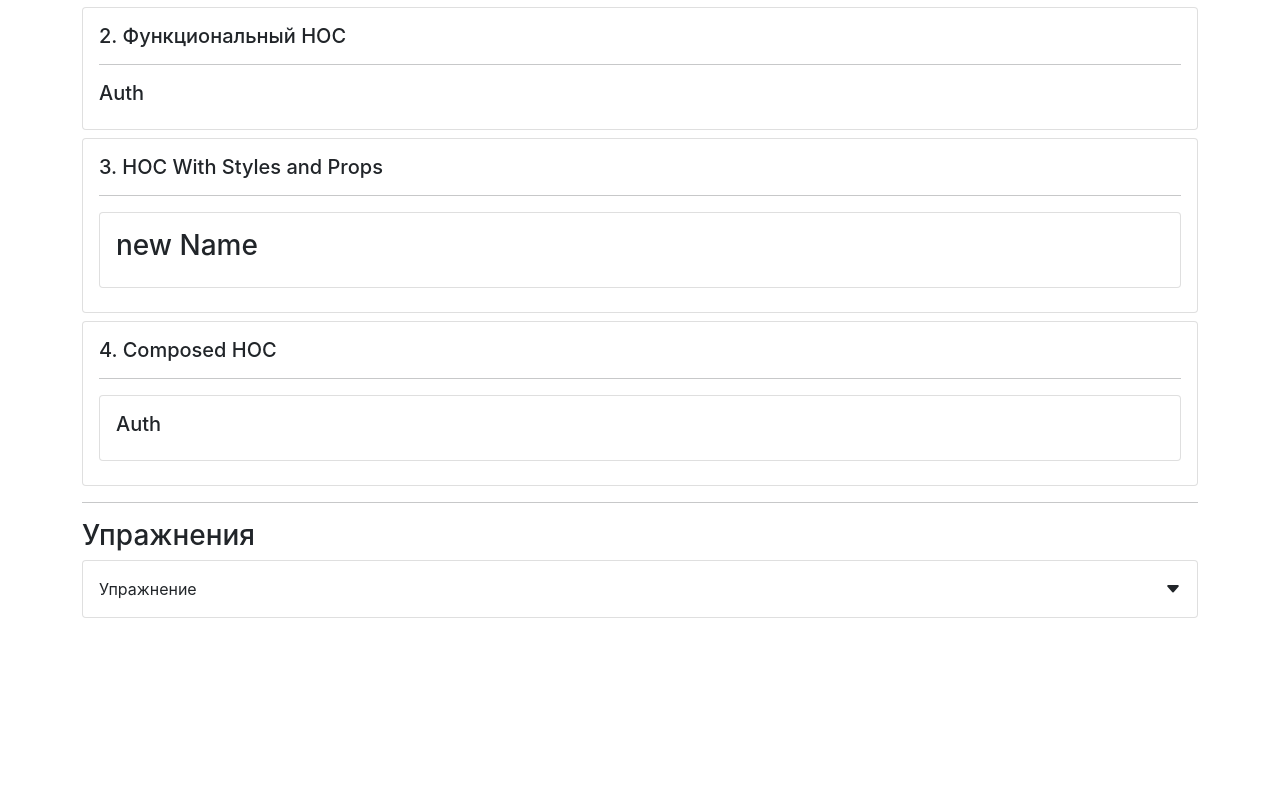
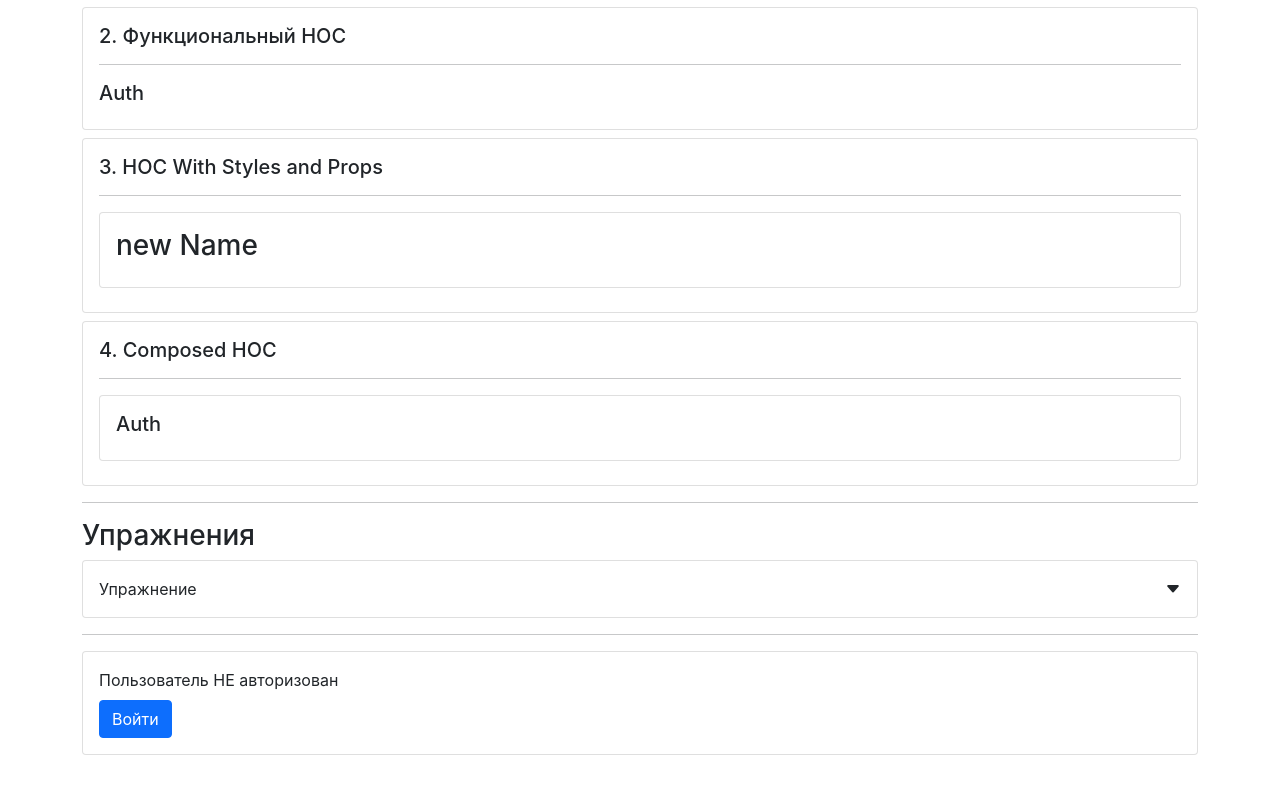
Before and after one commit to novik-developer/start-hooks, a React (Create React App) app: page /hoc in a window 1280 px wide. Shown: the part 468-1259 px from the top of the page. Before the commit the page ends 1154 px from the top, so only its background shows below. Built offline with nearby package versions, Linux system fonts and the light colour scheme.

Commit message:
homework/hoc

```diff
--- /dev/null
+++ b/src/app/components/exercises/hocComponent/SimpleComponent.jsx
@@ -0,0 +1,21 @@
+import React from "react";
+import PropTypes from "prop-types";
+
+const SimpleComponent = ({ onLogin, onLogOut, isAuth }) => {
+    return (
+        <button
+            className="btn btn-primary"
+            onClick={isAuth ? onLogOut : onLogin}
+        >
+            {" "}
+            {isAuth ? "Выйти из системы" : "Войти"}
+        </button>
+    );
+};
+
+SimpleComponent.propTypes = {
+    onLogin: PropTypes.func,
+    onLogOut: PropTypes.func,
+    isAuth: PropTypes.string
+};
+export default SimpleComponent;
--- /dev/null
+++ b/src/app/components/exercises/hocComponent/withFunctions.jsx
@@ -0,0 +1,38 @@
+import { useHistory } from "react-router-dom/cjs/react-router-dom.min";
+import React from "react";
+import CardWrapper from "../../common/Card";
+
+const withFunctions = (Component) => (props) => {
+    const history = useHistory();
+    const isAuth = localStorage.getItem("auth");
+
+    const handleLogin = () => {
+        localStorage.setItem("auth", "token");
+        console.log("dataLogIn", isAuth);
+        history.replace("/hoc");
+    };
+    const handleLogOut = () => {
+        console.log("dataLogOut", isAuth);
+
+        localStorage.removeItem("auth", "token");
+        history.replace("/hoc");
+    };
+
+    return (
+        <CardWrapper>
+            <div className="mb-2">
+                Пользователь
+                {isAuth ? " " : " НЕ "}
+                авторизован
+            </div>
+            <Component
+                {...props}
+                isAuth={isAuth}
+                onLogin={handleLogin}
+                onLogout={handleLogOut}
+            />
+        </CardWrapper>
+    );
+};
+
+export default withFunctions;
--- a/src/app/components/exercises/hocExercise.jsx
+++ b/src/app/components/exercises/hocExercise.jsx
@@ -1,8 +1,14 @@
 import React from "react";
+
 import CollapseWrapper from "../common/collapse";
+import Divider from "../common/divider";
+import SimpleComponent from "./hocComponent/SimpleComponent";
+import withFunctions from "./hocComponent/withFunctions";
 
 const HocExercise = () => {
+    const ComponentWithHoc = withFunctions(SimpleComponent);
     return (
+        <>
             <CollapseWrapper title="Упражнение">
                 <p className="mt-3">
                     Вам необходимо реализовать компонент{" "}
@@ -15,9 +21,9 @@ const HocExercise = () => {
                         <code>isAuth</code>
                     </li>
                     <li>
-                    Отображает кнопку &quot;Войти&quot;, если пользователь НЕ
-                    авторизован (зависит от параметра <code>isAuth</code> в{" "}
-                    <code>props</code>)
+                        Отображает кнопку &quot;Войти&quot;, если пользователь
+                        НЕ авторизован (зависит от параметра <code>isAuth</code>{" "}
+                        в <code>props</code>)
                     </li>
                     <li>
                         Отображает кнопку с содержанием &quot;Выйти из
@@ -32,8 +38,8 @@ const HocExercise = () => {
                 </ul>
                 <p className="mt-3">
                     Вам необходимо создать HOC с названием{" "}
-                <code>withFunctions</code>, который будет принимать компонент{" "}
-                <code>SimpleComponent</code> и делать следующее:
+                    <code>withFunctions</code>, который будет принимать
+                    компонент <code>SimpleComponent</code> и делать следующее:
                 </p>
                 <ul>
                     <li>
@@ -44,18 +50,18 @@ const HocExercise = () => {
                         Передает параметр <code>isAuth</code>. Этот параметр
                         является обычной переменной <code>const</code> в функции{" "}
                         <code>withFunctions</code> и содержит в себе результат
-                    проверки наличия данных в <code>localStorage</code> по ключу{" "}
-                    <code>auth</code>. На текущий момент нам не важно, какие
-                    данные там хранить (например можно проверять наличие строки{" "}
-                    <code>&quot;token&quot;</code>)
+                        проверки наличия данных в <code>localStorage</code> по
+                        ключу <code>auth</code>. На текущий момент нам не важно,
+                        какие данные там хранить (например можно проверять
+                        наличие строки <code>&quot;token&quot;</code>)
                     </li>
                     <li>
                         Передает параметры <code>onLogin</code> и{" "}
                         <code>onLogOut</code>. Функции также находятся в{" "}
                         <code>withFunctions</code>. <br />
                         <code>onLogin</code> - добавляет <code>auth</code> в{" "}
-                    <code>localStorage</code> с любым значением (например строку{" "}
-                    <code>&quot;token&quot;</code>) <br />
+                        <code>localStorage</code> с любым значением (например
+                        строку <code>&quot;token&quot;</code>) <br />
                         <code>onLogOut</code> - удаляет <code>auth</code> из{" "}
                         <code>localStorage</code>
                     </li>
@@ -77,6 +83,9 @@ const HocExercise = () => {
                     страницы
                 </p>
             </CollapseWrapper>
+            <Divider />
+            <ComponentWithHoc />
+        </>
     );
 };
 
```
Lines whose indentation alone changed are shown as unchanged.
